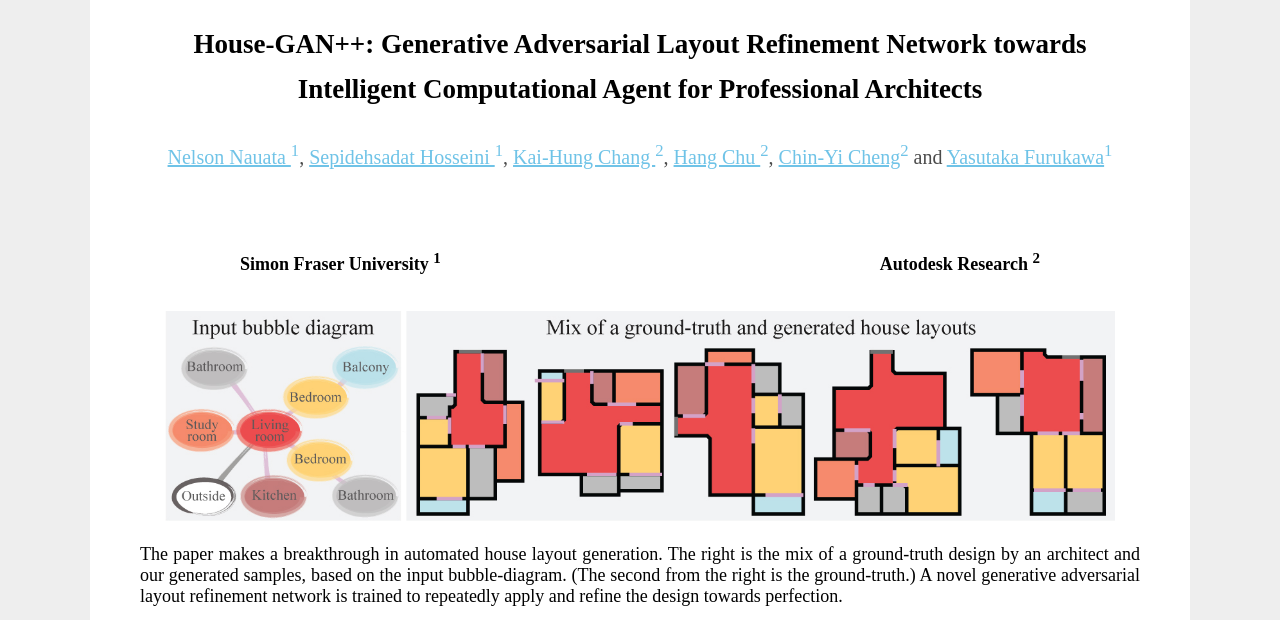
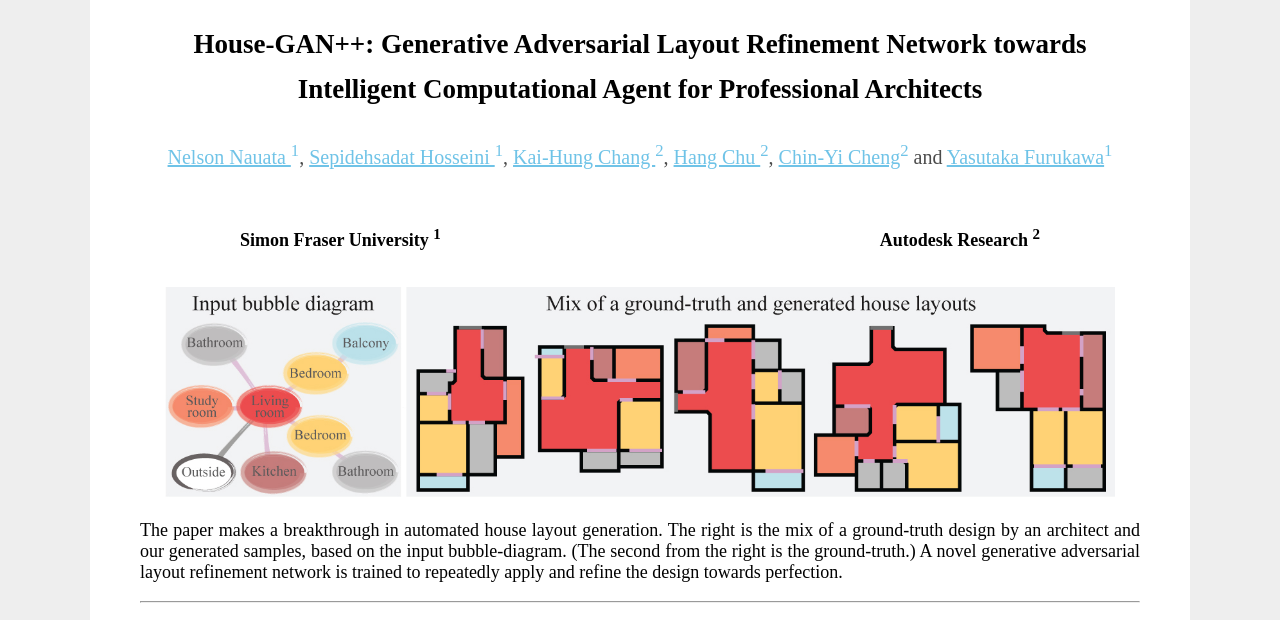
Before and after one commit to ennauata/buildings2vec.github.io, a plain HTML site: page houseganpp/page.html in a window 1280 px wide. Shown: the top 620 px of the page. Drawn offline with Linux system fonts and the light colour scheme.

Commit message:
Update page.html

```diff
--- a/houseganpp/page.html
+++ b/houseganpp/page.html
@@ -15,7 +15,7 @@
 	  							  <a class="site-link" href="https://www.autodeskresearch.com/people/chin-yi-cheng/">Chin-Yi Cheng<sup>2</sup></a> and
 								  <a class="site-link" href="https://www.cs.sfu.ca/~furukawa/">Yasutaka Furukawa<sup>1</sup></a></h2>
 	  <!--text font-size=10px>(*authors contributed equally)</text-->
-	    <h4 style="color:black;float:left;margin-left:100px;">Simon Fraser University <sup>1</sup></h4>    <h4 style="float:right;margin-right:100px;color:black;">Autodesk Research <sup>2</sup></h4>
+	    <h4 style="color:black;float:left;margin-left:100px;margin-top:0;">Simon Fraser University <sup>1</sup></h4>    <h4 style="float:right;margin-right:100px;color:black;margin-top:0;">Autodesk Research <sup>2</sup></h4>
     </div>
 
     <div class="content project_headline">
```
